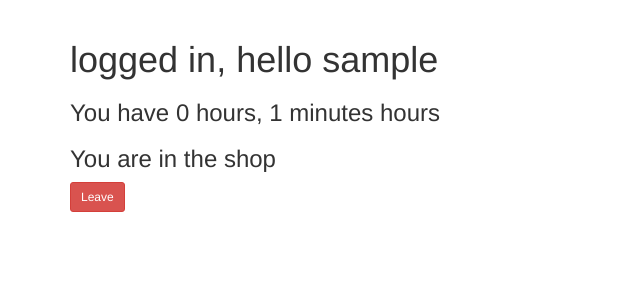
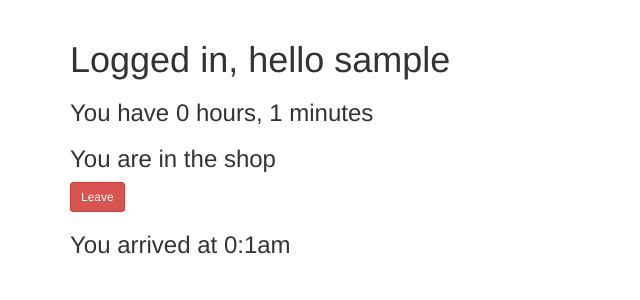
Before and after one commit to Arvigo127/team3958site, a Flask app: page / in a window 1280 px wide. Shown: the part 52-352 px from the top of the page, without its empty margins (0-640 px from the left). Run offline with Flask 2, Linux system fonts and the light colour scheme; a user stored in the database is signed in; tables that the repository leaves empty hold one stand-in row (values such as "Sample post"); some libraries are stand-ins or nearby versions.

Commit message:
Cleaned up time formatting on home page

```diff
--- a/main.py
+++ b/main.py
@@ -44,6 +44,17 @@ def rounddowntime(time):
     minutes = time % 60
     timestr = str(hours) + " hours, " + str(minutes) + " minutes"
     return timestr
+
+@app.template_filter('twelvehour')
+def twelvehourtime(time):
+    hours = math.floor(time/60)
+    minutes = time % 60
+    timeofday = "am"
+    if hours > 12:
+        hours -= 12
+        timeofday = "pm"
+    timestamp = str(hours) + ":" + str(minutes) + timeofday #who needs strftime anyways...
+    return timestamp
 
 
 
--- a/templates/home-page.html
+++ b/templates/home-page.html
@@ -4,15 +4,17 @@
 {%block title%}Home{%endblock%}
 {%block content%}
     {% if current_user.is_authenticated %}
-        <h1>logged in, hello {{ user.username }} </h1>
-        <h3>You have {{ roundedtime }} hours</h3>
+        <h1>Logged in, hello {{ user.username }} </h1>
+        <h3>You have {{ roundedtime }}</h3>
         {% if user.inshop == 1 %}
             <h3>You are in the shop</h3>
             <a href='{{ url_for("checkout", username = current_user.username) }}' class='btn btn-danger btn-sm' role='button' style='text-align:right'>Leave</a>
+            <h3>You arrived at {{user.whenarrived | twelvehour}}</h3>
         {% endif %}
         {% if user.inshop == 0 %}
             <h3>You are not checked in. Scan the QR code to check in</h3>
         {% endif %}
+
 
     {% endif %}
 
```
Also changed, not shown: static/henryqrcode.png (added).
